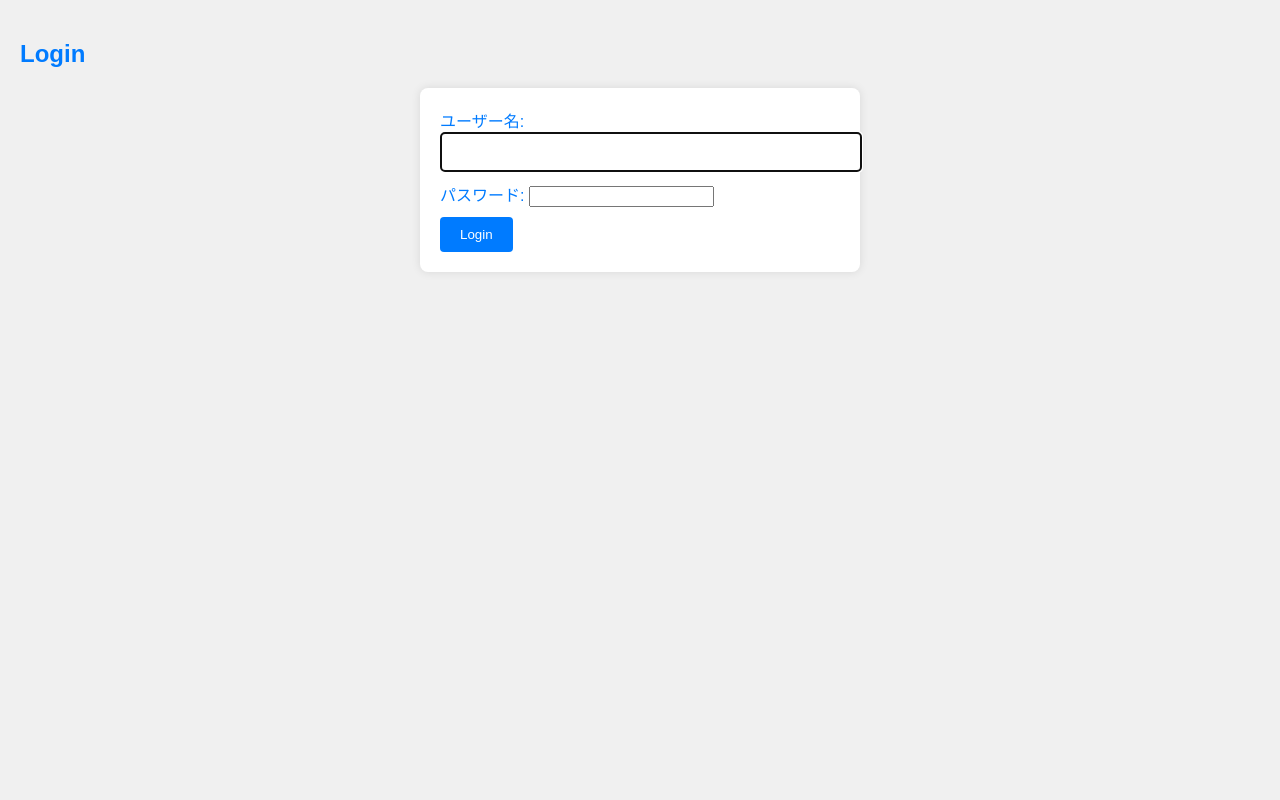
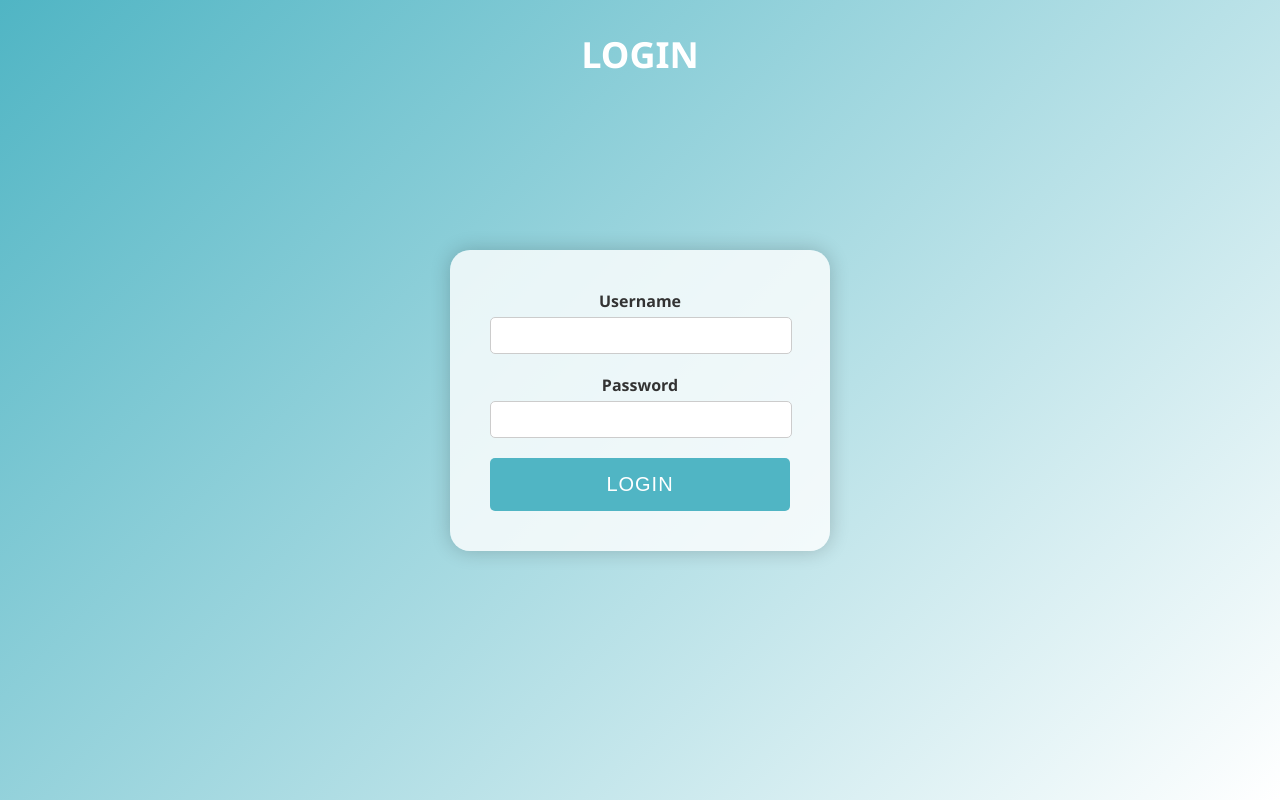
Before and after one commit to s1F102101211/fashion_ai, a Django app: page /login in a window 1280 px wide. Run offline with Django 4.2, Linux system fonts and the light colour scheme.

Commit message:
スタート、ログイン、ホームのcss,html作成。

```diff
--- /dev/null
+++ b/fashion_ai/static/fashion_ai/css/login.css
@@ -0,0 +1,70 @@
+body {
+  margin: 0;
+  padding: 0;
+  font-family: 'Segoe UI', Tahoma, Geneva, Verdana, sans-serif;
+  overflow: hidden; /* 背景エフェクトのためにoverflowをhiddenに設定 */
+  background: linear-gradient(135deg, #50B5C4 0%, #ffffff 100%);
+  display: flex;
+  justify-content: center;
+  align-items: center;
+  height: 100vh; /* ビューポートの高さいっぱいに背景を表示 */
+  position: relative; /* h2 の絶対位置をbodyに対して決定 */
+}
+
+h2 {
+  text-align: center;
+  color: #fff;
+  font-size: 36px;
+  position: absolute; /* h2 を絶対位置に配置 */
+  top: 30px; /* 画面上部からの距離 */
+  left: 50%; /* 中央に配置するための調整 */
+  transform: translateX(-50%); /* 中央に移動 */
+  width: 100%; /* 幅を100%にして親要素の幅いっぱいに表示 */
+  margin: 0; /* 余白をリセット */
+}
+form {
+  width: 300px;
+  text-align: center;
+  background-color: rgba(255, 255, 255, 0.8); /* フォームの背景 */
+  padding: 40px;
+  border-radius: 20px;
+  box-shadow: 0 0 20px rgba(0, 0, 0, 0.2); /* 影の追加 */
+}
+
+.form-group {
+  margin-bottom: 20px;
+}
+
+.form-group label {
+  display: block;
+  margin-bottom: 5px;
+  color: #333; /* ラベルの文字色を変更 */
+  font-weight: bold;
+}
+
+.form-group input[type="text"],
+.form-group input[type="password"] {
+  width: calc(100% - 20px);
+  padding: 10px;
+  border: 1px solid #ccc; /* ボーダーの追加 */
+  border-radius: 5px;
+}
+
+button[type="submit"] {
+  display: block;
+  width: 100%;
+  margin-top: 20px;
+  padding: 15px;
+  border: none;
+  border-radius: 5px;
+  font-size: 20px;
+  letter-spacing: 1px;
+  background: #50B5C4;
+  color: #fff;
+  cursor: pointer;
+  transition: transform 0.3s ease;
+}
+
+button[type="submit"]:hover {
+  transform: scale(1.05);
+}
--- a/fashion_ai/templates/fashion_ai/login.html
+++ b/fashion_ai/templates/fashion_ai/login.html
@@ -1,24 +1,25 @@
 <!DOCTYPE html>
 <html>
 <head>
+  <meta charset="UTF-8">
   {% load static %}
-    <meta charset="utf-8">
   <title>Login</title>
-    <link rel="stylesheet" href="{% static 'fashion_ai/style.css' %}">
+  <link rel="stylesheet" href="{% static 'fashion_ai/css/login.css' %}">
 </head>
 <body>
-    <h2>Login</h2>
+  <div class="main-bg"></div>
+  <h2>LOGIN</h2>
+
   <form method="post">
-        {% csrf_token %}
     <div class="form-group">
-            {{ form.username.label_tag }}
-            {{ form.username }}
+      <label for="username">Username</label>
+      <input type="text" id="username" name="username">
     </div>
     <div class="form-group">
-            {{ form.password.label_tag }}
-            {{ form.password }}
+      <label for="password">Password</label>
+      <input type="password" id="password" name="password">
     </div>
-        <button type="submit">Login</button>
+    <button type="submit">LOGIN</button>
   </form>
 </body>
 </html>
```
Also changed, not shown: fashion_ai/static/fashion_ai/css/home.css (added, +62 -0 lines), fashion_ai/static/fashion_ai/css/start.css (added, +94 -0 lines), fashion_ai/templates/fashion_ai/home.html (+15 -10 lines), fashion_ai/templates/fashion_ai/start.html (+8 -3 lines), fashion_ai/static/fashion_ai/img/logo/logo.png (added). Lines whose indentation alone changed are shown as unchanged.
